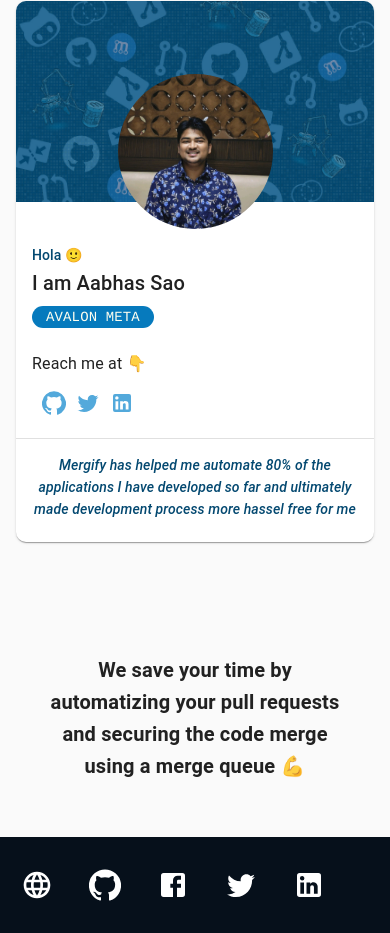
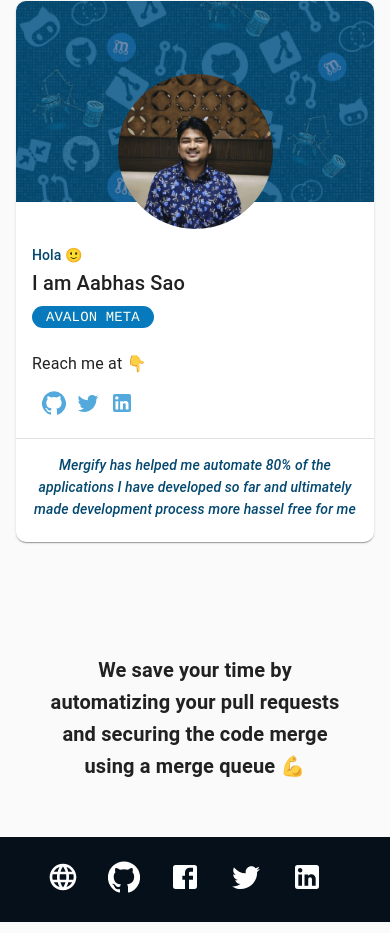
Before and after one commit to Aniket762/mergify-fame, a Gatsby site: page / in a window 390 px wide. Shown: the part 1719-2652 px from the top of the page. Built offline with nearby package versions, Linux system fonts and the light colour scheme; Gatsby itself is replaced by a stand-in of ours.

Commit message:
Enhancement: Footer responsiveness fixed

```diff
--- a/src/pages/index.js
+++ b/src/pages/index.js
@@ -15,15 +15,10 @@
   Divider,
   Avatar,
   Box,
-  Hidden,
 } from "@material-ui/core"
 import Link from "@material-ui/core/Link"
 import { graphql } from "gatsby"
 import GitHubIcon from "@material-ui/icons/GitHub"
-import List from "@material-ui/core/List"
-import ListItem from "@material-ui/core/ListItem"
-import ListItemIcon from "@material-ui/core/ListItemIcon"
-import ListItemText from "@material-ui/core/ListItemText"
 import TwitterIcon from "@material-ui/icons/Twitter"
 import FacebookIcon from "@material-ui/icons/Facebook"
 import LinkedInIcon from "@material-ui/icons/LinkedIn"
@@ -98,12 +93,9 @@
     },
     color: "#FFF",
   },
-  iconSocialMedia: {
-    marginLeft: "-20px",
-    color: "#fff",
-  },
   iconSize: {
     fontSize: "32px",
+    color: "#fff",
   },
   organization: {
     backgroundColor: "#067ABD",
@@ -129,85 +121,38 @@
 }))(Button)
 function Footer() {
   const classes = useStyles()
-  const flexContainer = {
-    display: "flex",
-    flexDirection: "row",
-    padding: 0,
-  }
   return (
     <div className={classes.root}>
       <Helmet>
         <title>Mergify Masters</title>
       </Helmet>
       <Container maxWidth="lg">
-        <Grid
-          container
-          component="dl"
-          alignItems="center"
-          justify="center"
-          item
-          xs={12}
-          md={12}
-        >
-          <List style={flexContainer}>
-            <ListItem component="a" href="https://mergify.com/">
-              <ListItemIcon className={classes.iconSocialMedia}>
-                <WebIcon className={classes.iconSize} />
-              </ListItemIcon>
-              <Hidden xsDown>
-                <ListItemText className={classes.iconSocialMedia} />
-              </Hidden>
-            </ListItem>
-            <ListItem
-              component="a"
-              href="https://github.com/mergifyio"
-              target="_blank"
-            >
-              <ListItemIcon className={classes.iconSocialMedia}>
-                <GitHubIcon className={classes.iconSize} />
-              </ListItemIcon>
-              <Hidden xsDown>
-                <ListItemText className={classes.iconSocialMedia} />
-              </Hidden>
-            </ListItem>
-            <ListItem
-              component="a"
-              href="https://www.facebook.com/mergifyio/"
-              target="_blank"
-            >
-              <ListItemIcon className={classes.iconSocialMedia}>
-                <FacebookIcon className={classes.iconSize} />
-              </ListItemIcon>
-              <Hidden xsDown>
-                <ListItemText className={classes.iconSocialMedia} />
-              </Hidden>
-            </ListItem>
-            <ListItem
-              component="a"
-              href="https://twitter.com/Mergifyio"
-              target="_blank"
-            >
-              <ListItemIcon className={classes.iconSocialMedia}>
-                <TwitterIcon className={classes.iconSize} />
-              </ListItemIcon>
-              <Hidden xsDown>
-                <ListItemText className={classes.iconSocialMedia} />
-              </Hidden>
-            </ListItem>
-            <ListItem
-              component="a"
-              href="https://www.linkedin.com/company/mergify/"
-              target="_blank"
-            >
-              <ListItemIcon className={classes.iconSocialMedia}>
-                <LinkedInIcon className={classes.iconSize} />
-              </ListItemIcon>
-              <Hidden xsDown>
-                <ListItemText className={classes.iconSocialMedia} />
-              </Hidden>
-            </ListItem>
-          </List>
-          {/* </Grid> */}
+        <Grid container spacing={1} alignItems="center" justify="center" >
+          <Grid item xs={2} md={1} justify="center">
+            <Link href="https://mergify.com/">
+              <WebIcon className={classes.iconSize} />
+            </Link>
+          </Grid>
+          <Grid item xs={2}  md={1} justify="center">
+            <Link href="https://github.com/mergifyio">
+              <GitHubIcon className={classes.iconSize} />
+            </Link>
+          </Grid>
+          <Grid item xs={2} md={1} justify="center">
+            <Link href="https://www.facebook.com/mergifyio/">
+              <FacebookIcon className={classes.iconSize} />
+            </Link>
+          </Grid>
+          <Grid item xs={2} md={1} justify="center">
+            <Link href="https://twitter.com/Mergifyio">
+              <TwitterIcon className={classes.iconSize} />
+            </Link>
+          </Grid>
+          <Grid item xs={2} md={1} justify="center">
+            <Link href="https://www.linkedin.com/company/mergify/">
+              <LinkedInIcon className={classes.iconSize} />
+            </Link>
+          </Grid>
         </Grid>
       </Container>
     </div>
```
